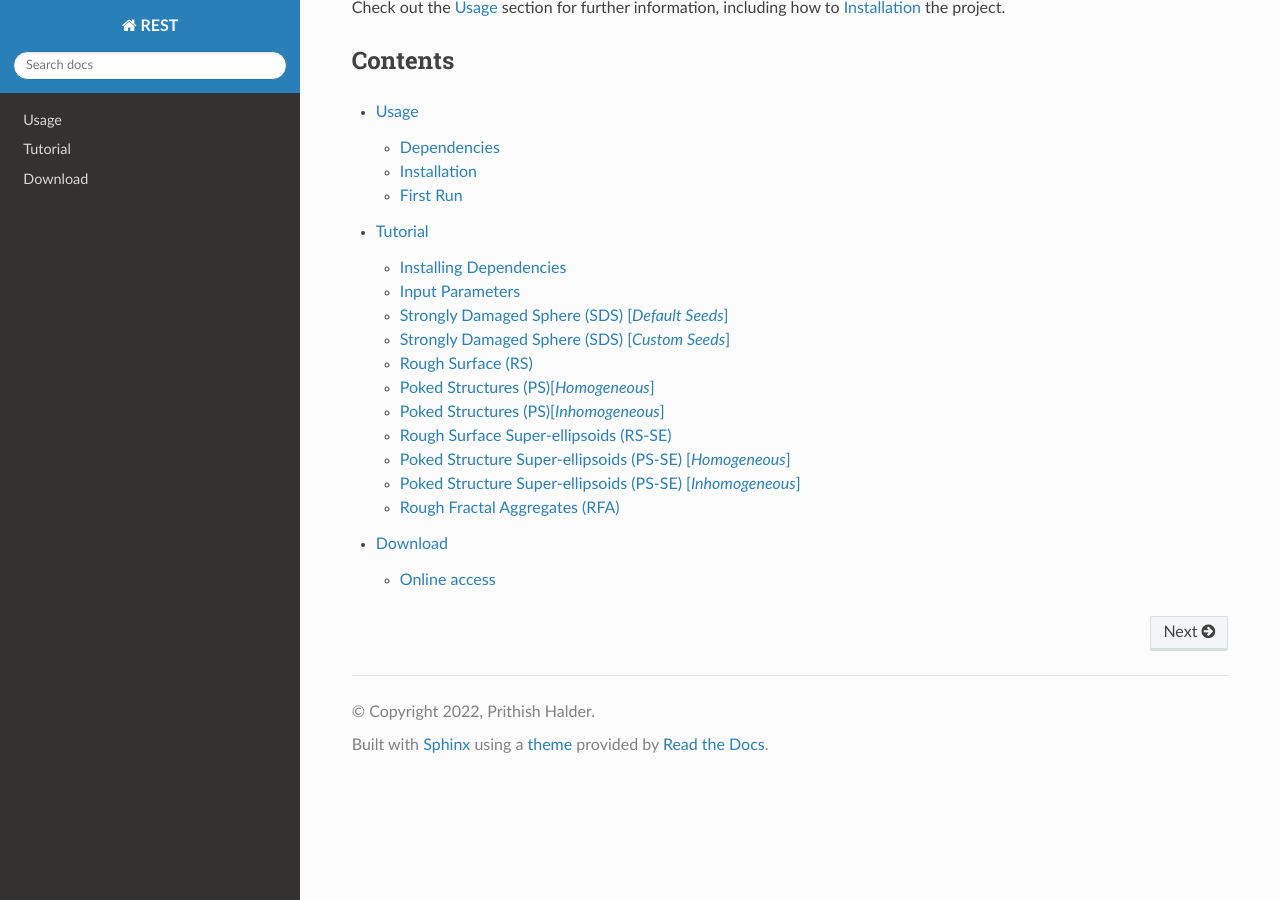
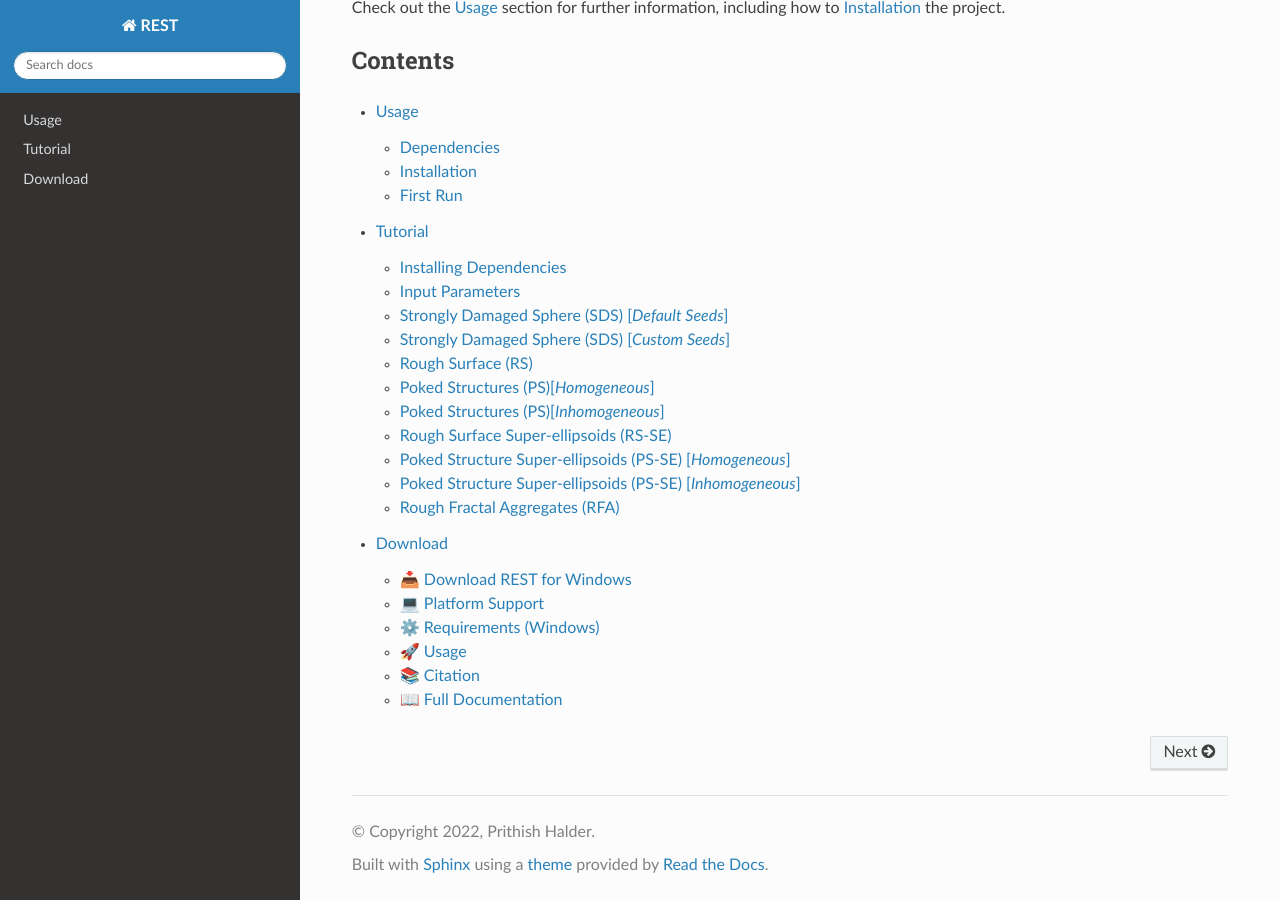
Before and after one commit to prithishh3/rtd-tutorial, a Sphinx documentation site: the page built from docs/source/index.rst, in a window 1280 px wide and 900 px high, scrolled down 1004 px. Built offline with Sphinx 7.4.7 and the Read the Docs theme 3.1.0, drawn with Linux system fonts in a browser that asks for light colours; some of the changed lines change nothing that is shown.

Commit message:
Update download.rst

```diff
--- a/docs/source/download.rst
+++ b/docs/source/download.rst
@@ -1,17 +1,111 @@
 Download
 ========
 
-The **Download** link for the **REST** package will be available soon. See the **Online access** section to access different structures.
+This page provides instructions for downloading and installing the Windows version of the **REST** (Rough Ellipsoid Structure Tools) package, along with its system requirements and citation information.
 
-Online access
--------------
-Click `here <https://form.jotform.com/drprithishhalder/rough-ellipsoid-structure-tools>`_ to open the Jot Form link to submit a request to obtain the desired strucutre using **REST**. This form is easy to use and allows the user to select different structures and provide the desired values of the associated physical properties that are required to craft the structure. Once we receive a request, we will generate the desired structure and send it back to the **email ID** provided by the user in the form.
+.. contents::
+   :local:
+   :depth: 2
+
+----
+
+📥 Download REST for Windows
+----------------------------
+
+You can download the latest Windows release from the GitHub Releases page:
+
+🔗 **Download**:
+`REST-Windows.zip <https://github.com/prithishh3/REST/releases/latest>`_
+
+1. Click the link above to download the archive.
+2. Extract the contents to a convenient folder.
+3. Double-click `REST.bat` inside the `REST-Windows` directory to launch the GUI.
 
 .. note::
-   Please provide a correct **email ID** while submitting a request using the form!
+   Make sure Java 11 or later is installed on your system.
 
+----
 
-.. autosummary::
-   :toctree: generated
+💻 Platform Support
+-------------------
 
-   rest
+REST is designed to be cross-platform:
+
++-----------+-----------+------------------------------+
+| Platform  | Supported | Notes                        |
++===========+===========+==============================+
+| Windows   | ✅        | `.bat` launcher included     |
++-----------+-----------+------------------------------+
+| Linux     | ✅        | Release coming soon          |
++-----------+-----------+------------------------------+
+| macOS     | ✅        | Release coming soon          |
++-----------+-----------+------------------------------+
+
+----
+
+⚙️ Requirements (Windows)
+--------------------------
+
+To run REST and its plotting features:
+
+- Java 11 or newer
+- Python 3.x
+- PyVista (install via `pip install pyvista`)
+- VTK (install via `pip install vtk`)
+- `gfortran` (required to run `calltarget` and generate composite structures)
+
+.. important::
+   For `.sh` scripts and DDSCAT integration (optional), install **Windows Subsystem for Linux (WSL)**:
+   https://learn.microsoft.com/en-us/windows/wsl/install
+
+----
+
+🚀 Usage
+--------
+
+To get started after downloading and extracting:
+
+1. Ensure all dependencies are installed.
+2. Run `REST.bat` (for Windows) to launch the GUI.
+3. Use the GUI to generate structures, save `.target` files, and visualize results.
+
+For structure-specific scripts and command-line use, see the *Usage* section in the documentation.
+
+----
+
+📚 Citation
+-----------
+
+If you use REST in your research, please cite the following publication:
+
+**Halder, P. (2022)**
+*REST: A Java Package for Crafting Realistic Cosmic Dust Particles*.
+*The Astrophysical Journal Supplement Series*, **263**(1), 3.
+DOI: https://doi.org/10.3847/1538-4365/ac9183
+
+**BibTeX:**
+
+.. code-block:: bibtex
+
+   @article{Halder_2022,
+     doi = {10.3847/1538-4365/ac9183},
+     url = {https://dx.doi.org/10.3847/1538-4365/ac9183},
+     year = {2022},
+     month = {oct},
+     publisher = {The American Astronomical Society},
+     volume = {263},
+     number = {1},
+     pages = {3},
+     author = {Halder, Prithish},
+     title = {REST: A Java Package for Crafting Realistic Cosmic Dust Particles},
+     journal = {The Astrophysical Journal Supplement Series}
+   }
+
+----
+
+📖 Full Documentation
+----------------------
+
+For detailed usage instructions, structure generation workflows, and troubleshooting:
+
+🔗 https://rest-package.readthedocs.io/en/latest/
```
